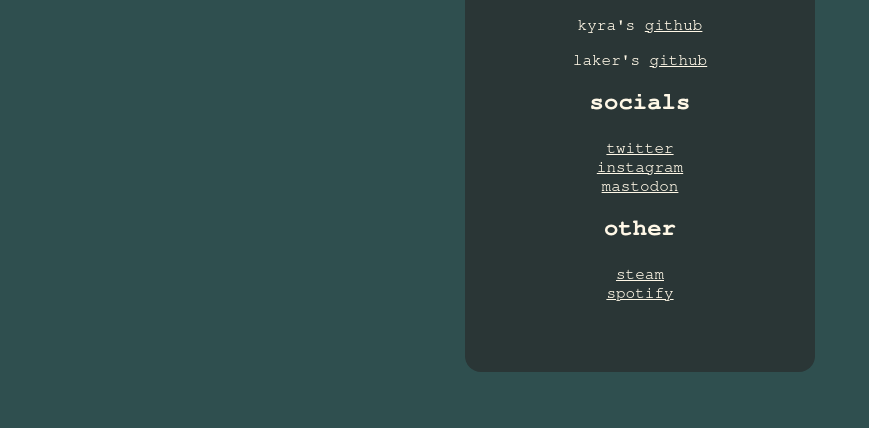
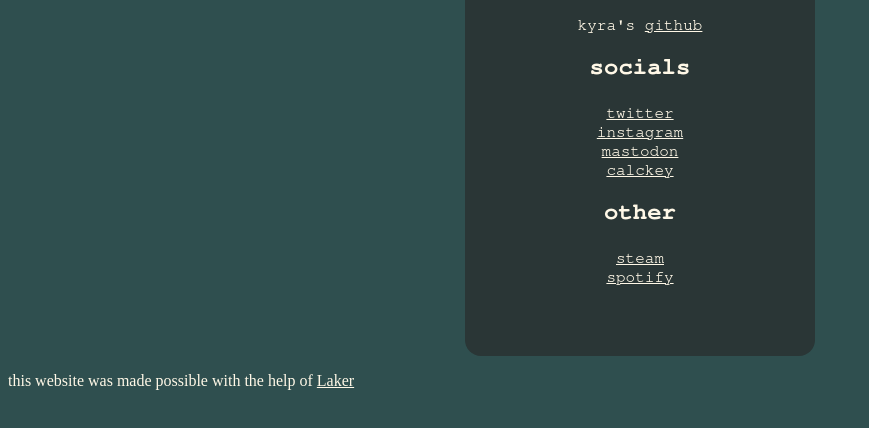
Before and after one commit to kyrabercrystal/kyrabercrystal.github.io, a plain HTML site: page social.html in a window 1280 px wide. Shown: the part 328-756 px from the top of the page, without its empty margins (0-869 px from the left). Drawn offline with Linux system fonts and the light colour scheme.

Commit message:
makeing social based

```diff
--- a/social.html
+++ b/social.html
@@ -56,10 +56,6 @@
                 <p>kyra's <a href="https://github.com/kyrabercrystal">github</a></p>
             </div>
 
-            <div id="laker">
-                <p>laker's <a href="https://li.laker.tech/git">github</a></p>
-            </div>
-
             <h2>socials</h2>
 
             <p>
@@ -68,7 +64,8 @@
                 <a href="https://instagram.com/KyraberCrystal">instagram</a>
                 <br>
                 <a rel="me" href="https://social.dino.icu/@kyrabercrystal">mastodon</a>
-
+                <br>
+                <a href="https://laker.gay/@kyra">calckey</a>
             </p>
 
             <h2>other</h2>
@@ -80,6 +77,9 @@
             </p>
 
         </main>
+
+        <p>this website was made possible with the help of <a href="https://li.laker.tech/git">Laker</a></p>
+
     </body>
 
 </html>
```
